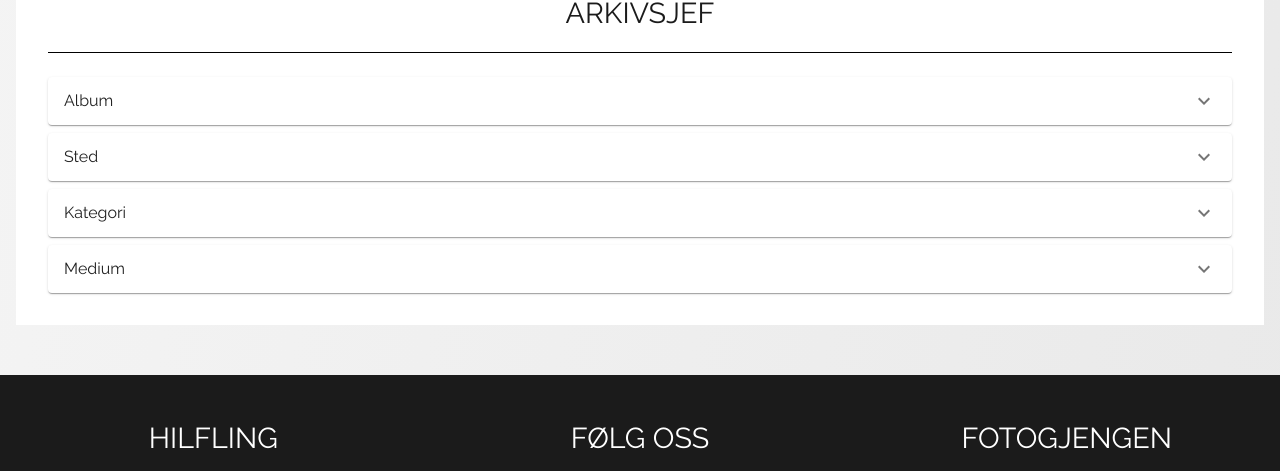
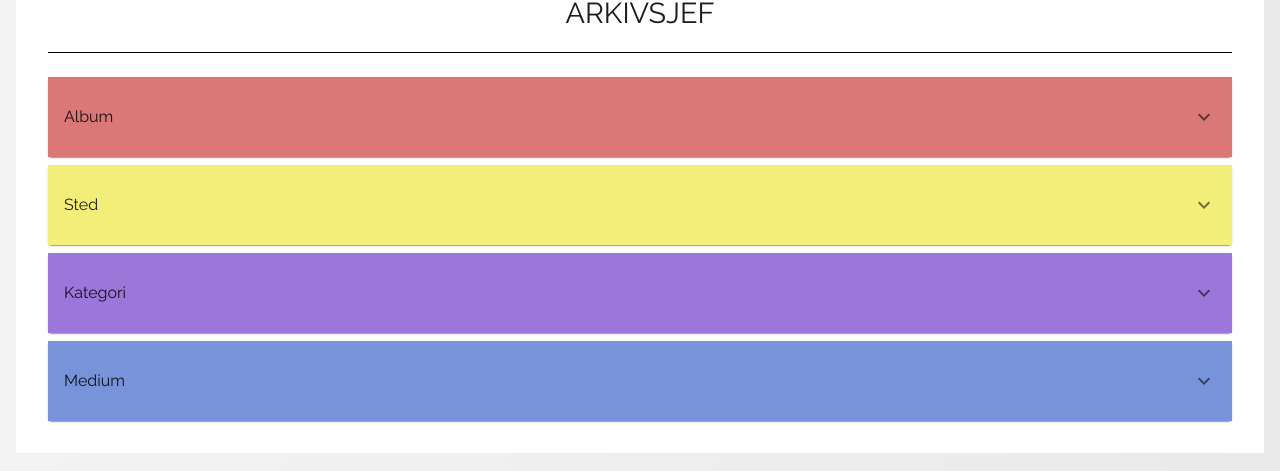
Before and after one commit to Fotogjengen/hilfling-frontend-extern, a React (Create React App) app: page /intern/Arkivsjef in a window 1280 px wide. Shown: the part 270-741 px from the top of the page. Built offline with nearby package versions, Linux system fonts and the light colour scheme.

Commit message:
Nå funker fargene, helt på ekte

```diff
--- a/src/components/Arkivsjef/ArchiveBossAccordion/ArchiveBossAccordion.tsx
+++ b/src/components/Arkivsjef/ArchiveBossAccordion/ArchiveBossAccordion.tsx
@@ -1,12 +1,12 @@
-import React, { FC } from "react";
+import React, { FC, ReactNode } from "react";
+import { withStyles, makeStyles } from "@material-ui/core/styles";
 import styles from "./ArchiveBossAccordion.module.css";
 import Accordion from "@material-ui/core/Accordion";
 import AccordionDetails from "@material-ui/core/AccordionDetails";
-import AccordionSummary from "@material-ui/core/AccordionSummary";
+import MuiAccordionSummary from "@material-ui/core/AccordionSummary";
 import Typography from "@material-ui/core/Typography";
 import ExpandMoreIcon from "@material-ui/icons/ExpandMore";
 import { DefaultProps } from "../../../types";
-import cx from "classnames";
 
 interface Props extends DefaultProps {
   color: string;
@@ -15,24 +15,20 @@ interface Props extends DefaultProps {
 }
 
 const ArchiveBossAccordion: FC<Props> = ({ color, name, content }) => {
-  const ArchiveBossAccordionClass = cx(styles.archiveBossAccordion, {
-    [styles.red]: color == "red",
-    [styles.yellow]: color == "yellow",
-    [styles.blue]: color == "blue",
-    [styles.green]: color == "green",
-    [styles.purple]: color == "purple",
-  });
+  const AccordionSummary = withStyles({
+    root: {
+      backgroundColor: color,
+      padding: "1rem",
+    },
+  })(MuiAccordionSummary);
 
   return (
     <div className={styles.archiveBossAccordion}>
       <Accordion>
-        <AccordionSummary
-          expandIcon={<ExpandMoreIcon />}
-          className={ArchiveBossAccordionClass}
-        >
+        <AccordionSummary expandIcon={<ExpandMoreIcon />}>
           <Typography> {name} </Typography>
         </AccordionSummary>
-        <AccordionDetails>{content}</AccordionDetails>
+        <AccordionDetails> {content} </AccordionDetails>
       </Accordion>
     </div>
   );
--- a/src/views/Arkivsjef/Arkivsjef.tsx
+++ b/src/views/Arkivsjef/Arkivsjef.tsx
@@ -29,10 +29,10 @@ const ArchiveBoss: FC = () => {
   return (
     <div className={styles.archiveBoss}>
       <h2> Arkivsjef </h2>
-      <ArchiveBossAccordion color="red" name="Album" content={mapAlbums} />
-      <ArchiveBossAccordion color="yellow" name="Sted" content={mapPlace} />
-      <ArchiveBossAccordion color="purple" name="Kategori" />
-      <ArchiveBossAccordion color="blue" name="Medium" />
+      <ArchiveBossAccordion color="#da7777" name="Album" />
+      <ArchiveBossAccordion color="#f3ee78" name="Sted" />
+      <ArchiveBossAccordion color="#9c77da" name="Kategori" />
+      <ArchiveBossAccordion color="#7793da" name="Medium" />
     </div>
   );
 };
```
